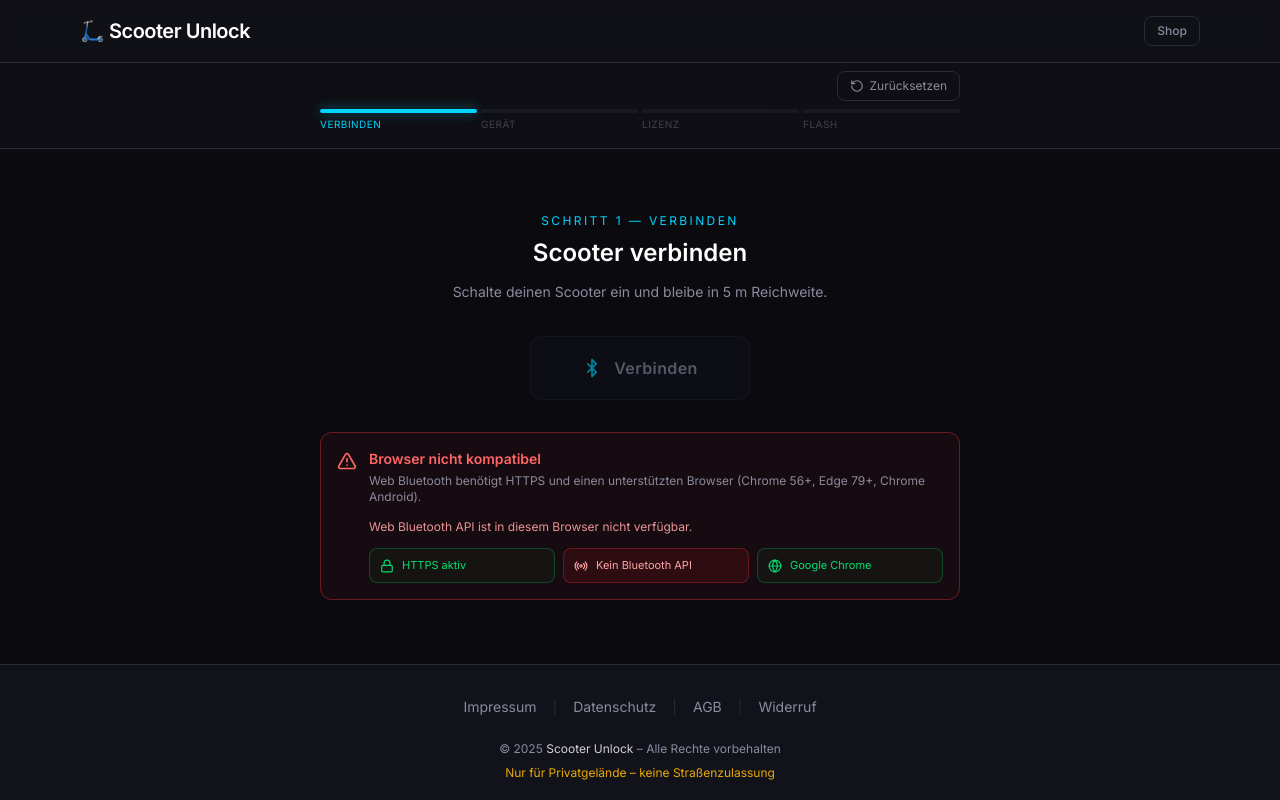
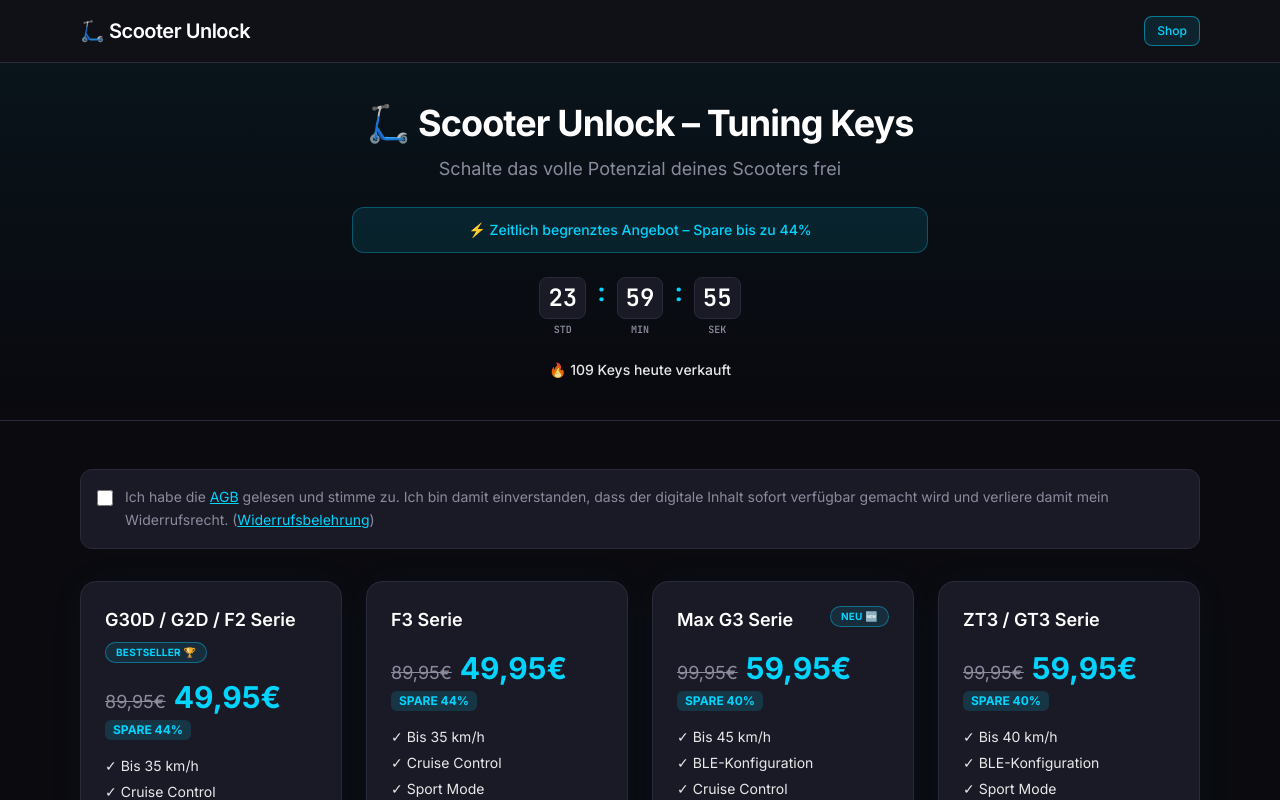
Before and after one commit to kevinlabs1983-lab/scooter-unlock-frontend, a React (Vite) app: page / in a window 1280 px wide. Shown: the top 800 px of the page. Built offline with nearby package versions, Linux system fonts and the light colour scheme.

Commit message:
fix: default route shows Shop page
Co-authored-by: Cursor <cursoragent@cursor.com>

```diff
--- a/src/App.tsx
+++ b/src/App.tsx
@@ -15,7 +15,8 @@ function App() {
 
           <nav className="flex items-center gap-2">
             <NavLink
-              to="/shop"
+              to="/"
+              end
               className={({ isActive }) =>
                 [
                   'rounded-lg border px-3 py-1.5 text-xs font-medium transition-all duration-300',
--- a/src/pages/Shop.tsx
+++ b/src/pages/Shop.tsx
@@ -520,7 +520,7 @@ export default function Shop() {
         </ul>
         <p className="mx-auto mt-6 max-w-3xl text-center text-xs text-muted/80">
           Nach dem Kauf erhältst du deinen Key per E-Mail. Flashing startest du in der{' '}
-          <Link to="/" className="text-accent underline">
+          <Link to="/tuner" className="text-accent underline">
             Scooter Unlock App
           </Link>
           .
--- a/src/pages/Success.tsx
+++ b/src/pages/Success.tsx
@@ -31,13 +31,13 @@ export default function Success() {
 
         <div className="mt-2 flex w-full flex-col gap-3 sm:flex-row sm:justify-center">
           <Link
-            to="/"
+            to="/tuner"
             className="flex flex-1 items-center justify-center rounded-xl border border-accent/50 bg-accent/10 px-4 py-3 text-sm font-semibold text-accent transition-all duration-300 hover:bg-accent/20 hover:shadow-[0_0_24px_rgba(0,212,255,0.15)] sm:flex-none sm:px-6"
           >
             Jetzt Scooter tunen →
           </Link>
           <Link
-            to="/shop"
+            to="/"
             className="flex flex-1 items-center justify-center rounded-xl border border-border bg-surface-elevated px-4 py-3 text-sm font-semibold text-foreground transition-all duration-300 hover:border-accent/40 hover:text-accent sm:flex-none sm:px-6"
           >
             Zum Shop →
--- a/src/router.tsx
+++ b/src/router.tsx
@@ -14,8 +14,9 @@ export const router = createBrowserRouter([
     path: '/',
     element: <App />,
     children: [
-      { index: true, element: <Tuner /> },
+      { index: true, element: <Shop /> },
       { path: 'shop', element: <Shop /> },
+      { path: 'tuner', element: <Tuner /> },
       { path: 'success', element: <Success /> },
       { path: 'admin', element: <Admin /> },
       { path: 'impressum', element: <Impressum /> },
```
